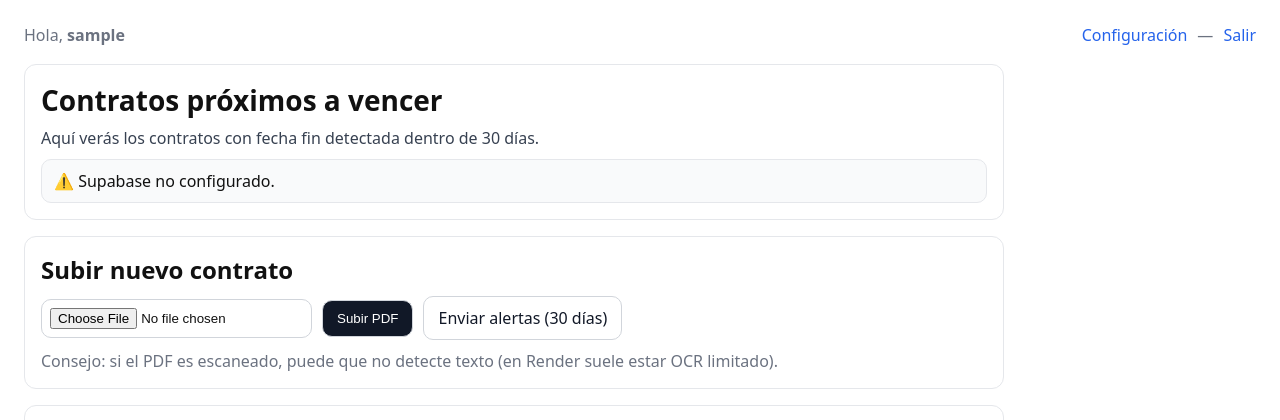
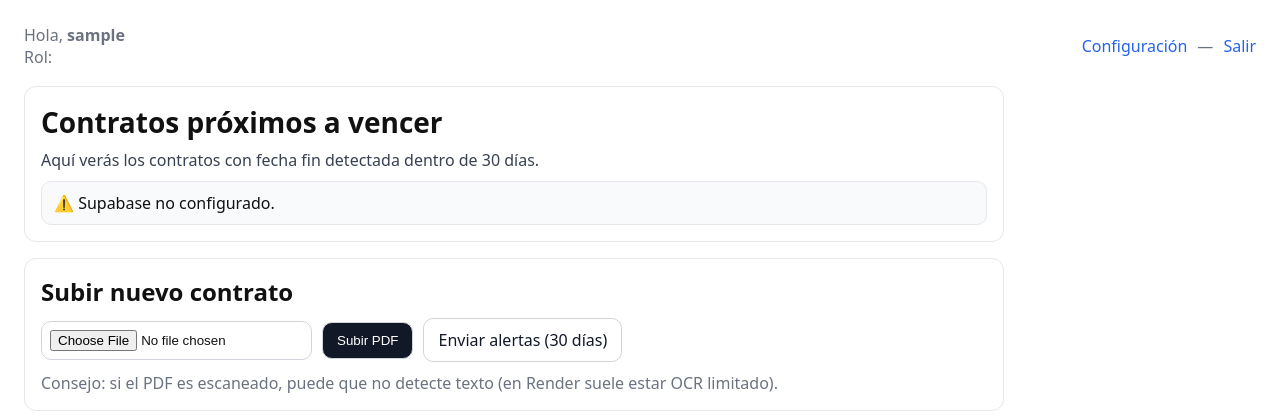
Before and after one commit to salgadocarlosd-hub/ia-contratos, a FastAPI app: page / in a window 1280 px wide. Shown: the top 420 px of the page. Run offline with FastAPI, Linux system fonts and the light colour scheme; the visitor is signed in with stand-in values (Sample User, id 1).

Commit message:
mostrar rol en dashboard

```diff
--- a/templates/dashboard.html
+++ b/templates/dashboard.html
@@ -34,6 +34,7 @@
   <div class="topbar">
     <div>
       <div class="muted">Hola, <b>{{ user }}</b></div>
+      <div class="muted">Rol: <b>{{ rol }}</b></div>
     </div>
     <div class="row">
       <a href="/config">Configuración</a>
```
